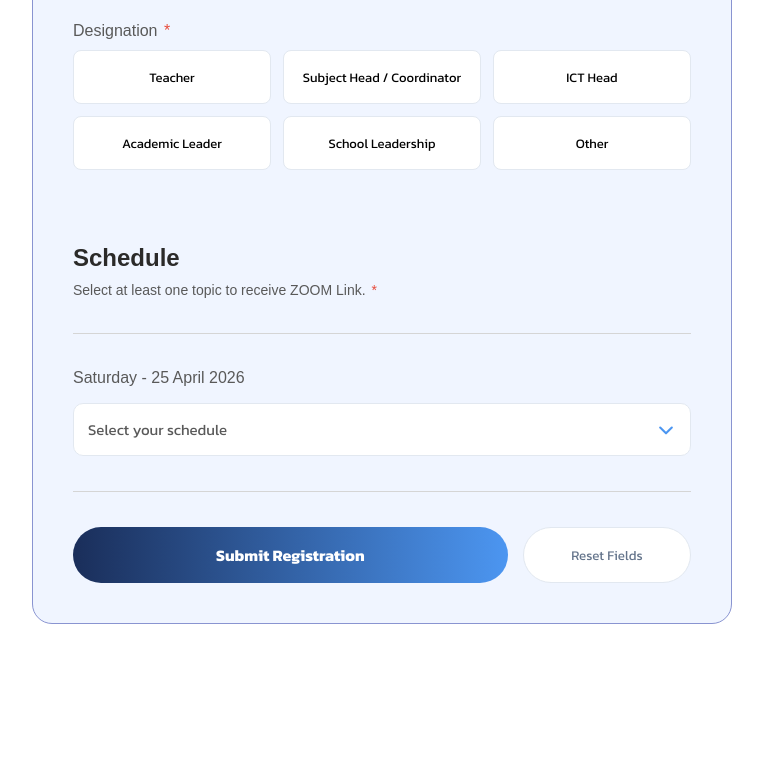
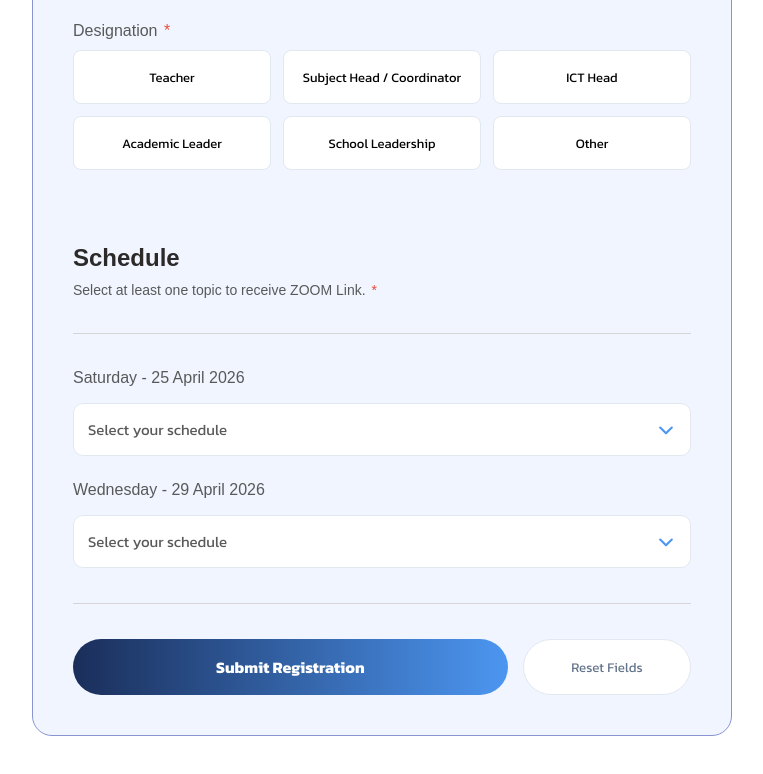
Before and after one commit to AjithMogaveeraSooral/webinar-kodeit-panworld-linkedi, a plain HTML site: page index.html in a window 1280 px wide. Shown: the part 1009-1783 px from the top of the page, without its empty margins (258-1021 px from the left). Before the commit the page ends 1673 px from the top, so only its background shows below. Drawn offline with nearby package versions, Linux system fonts and the light colour scheme; a web font is replaced by a local one.

Commit message:
Unhind 29:

```diff
--- a/index.html
+++ b/index.html
@@ -294,7 +294,7 @@
                     </div>
                   </div>
 
-                  <!-- <label class="form-label">Wednesday - 29 April 2026</label>
+                  <label class="form-label">Wednesday - 29 April 2026</label>
                   <div class="custom-multiselect schedule-dropdown" id="wednesday29Dropdown">
                     <div class="select-box" onclick="toggleScheduleDropdown('wednesday29Dropdown')">
                       <span class="placeholder-text">Select your schedule</span>
@@ -318,7 +318,7 @@
                         <span>04:00 PM KSA | 05:00 PM UAE — Study Sync</span>
                       </label>
                     </div>
-                  </div> -->
+                  </div>
                 </div>
 
               </div>
```
